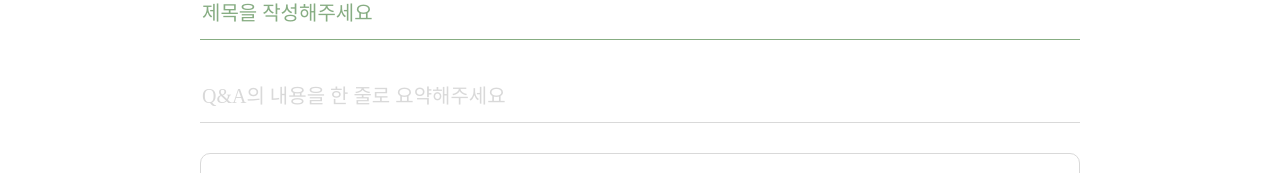
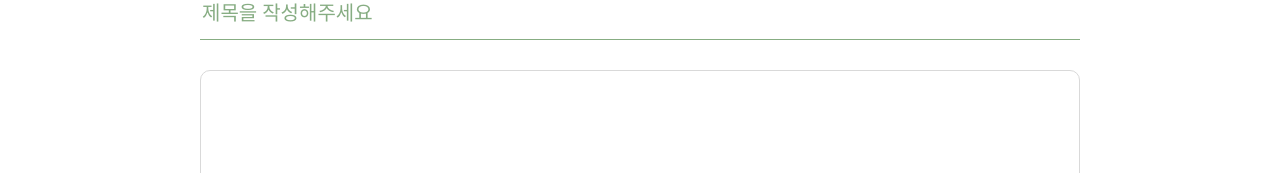
Before and after one commit to MO-DI-RA/frontend, a React (Create React App) app: page /addqna in a window 1280 px wide. Shown: the part 297-470 px from the top of the page. Built offline with nearby package versions, Linux system fonts and the light colour scheme; a web font is replaced by a local one.

Commit message:
Fix: QnA summary delete

```diff
--- a/src/page/Group/AddGroup.js
+++ b/src/page/Group/AddGroup.js
@@ -363,6 +363,7 @@ function AddGroup() {
                 <label htmlFor="introduce"> 소모임 소개 </label>
                 <textarea
                   id="introduce"
+                  placeholder="소모임을 소개해주세요"
                   value={introduce}
                   onChange={handleIntroduceChange}
                 />
--- a/src/page/QnA/AddQnA.js
+++ b/src/page/QnA/AddQnA.js
@@ -58,14 +58,6 @@ function AddQnA() {
             value={qnaTitle}
             onChange={(e) => setQnaTitle(e.target.value)}
           ></input>
-          <input
-            id="qnaSummary"
-            name="qnaSummary"
-            placeholder="Q&A의 내용을 한 줄로 요약해주세요"
-            required
-            value={qnaSummary}
-            onChange={(e) => setQnaSummary(e.target.value)}
-          />
           <textarea
             className="qusetionContent"
             required
```
